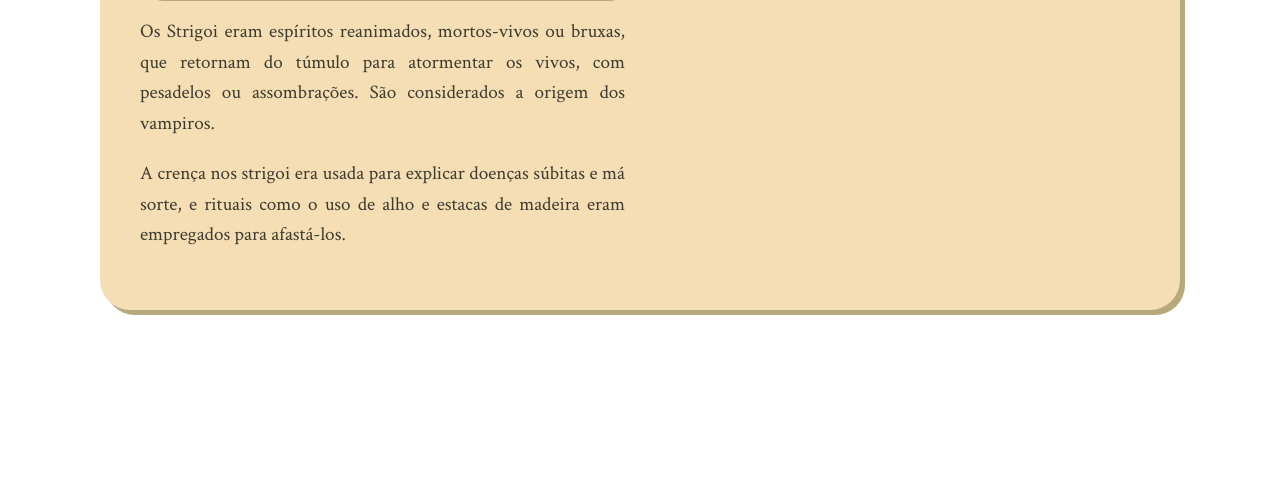
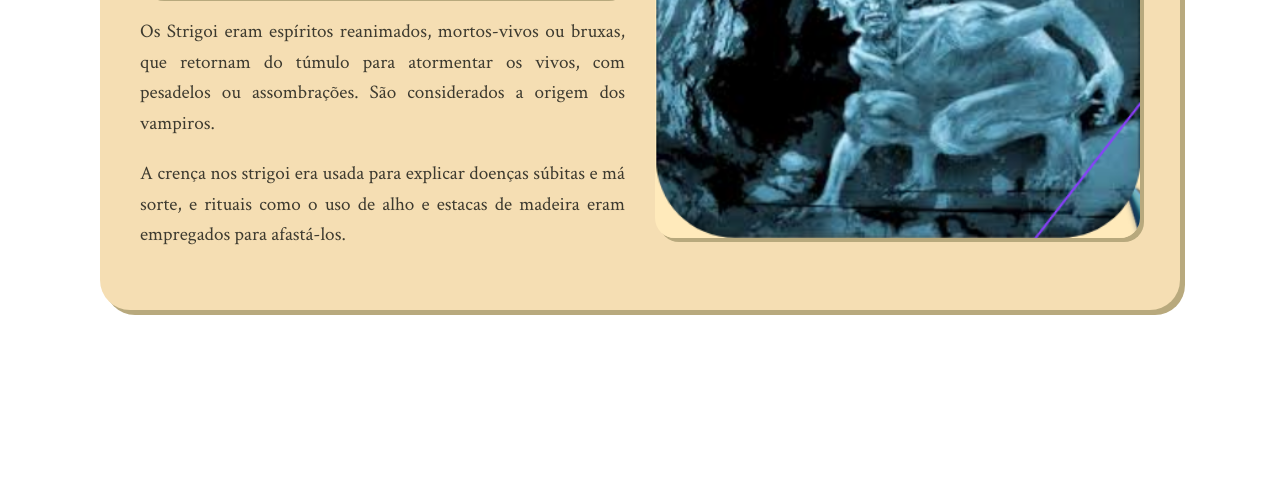
Before and after one commit to Gh0styyyyyyyyyy/MedosAncestrais, a plain HTML site: page romenia.html in a window 1280 px wide. Shown: the part 320-800 px from the top of the page. Drawn offline with Linux system fonts and the light colour scheme.

Commit message:
Update romenia.html

```diff
--- a/romenia.html
+++ b/romenia.html
@@ -77,7 +77,7 @@
       <p>A crença nos strigoi era usada para explicar doenças súbitas e má sorte, e rituais como o uso de alho e estacas de madeira eram empregados para afastá-los.</p>
     </div>
     <div class="image">
-      <img src="imagens/romenia.jpg" alt="Representação de um Strigoi">
+      <img src="bichodaromenia.png" alt="Representação de um Strigoi">
     </div>
   </div>
 </body>
```
